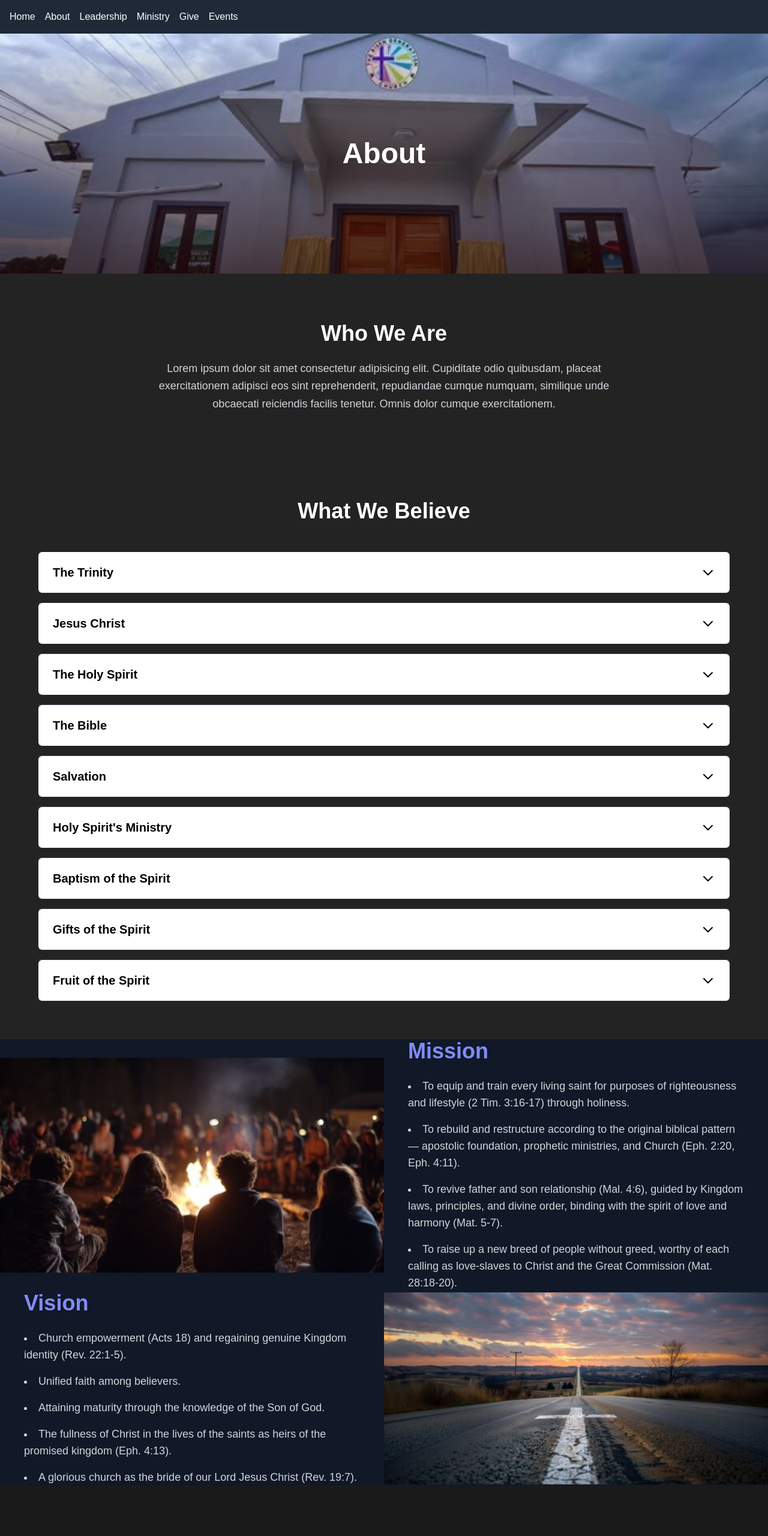
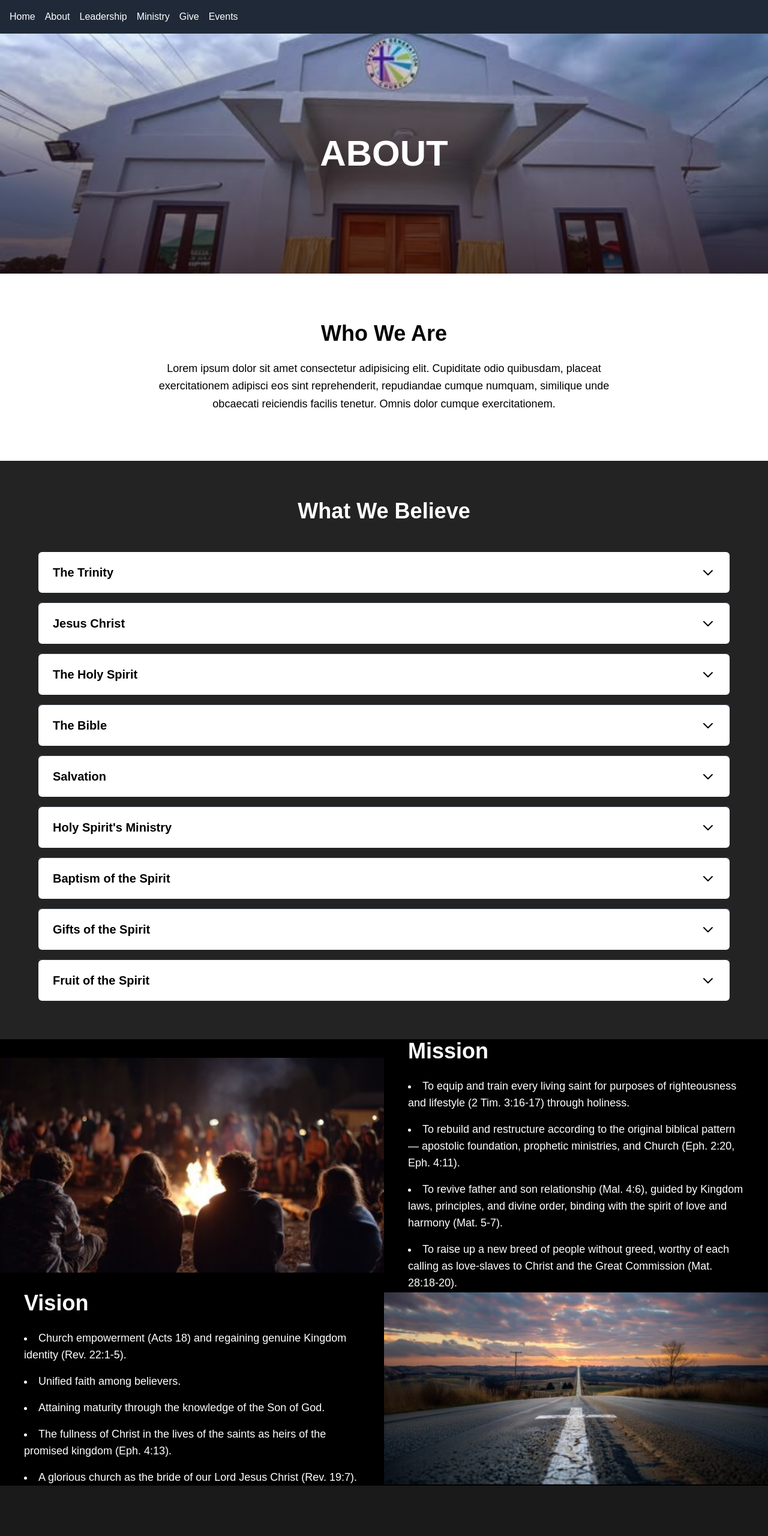
Before and after one commit to Je-ric/TRGC-Website, a React (Create React App) app: page /about in a window 1280 px wide. Shown: the top 2560 px of the page at 60% size. Built offline with nearby package versions, Linux system fonts and the light colour scheme.

Commit message:
Enhance HeaderBanner and About page styles; update Give page layout

```diff
--- a/src/Components/HeaderBanner.js
+++ b/src/Components/HeaderBanner.js
@@ -14,7 +14,7 @@ export default function HeaderBanner({ title, desc, image }) {
 
             {/* Content */}
             <div className="relative z-10 px-4">
-                <h1 className="text-4xl md:text-5xl font-bold text-white">
+                <h1 className="text-8xl md:text-6xl font-extrabold uppercase text-white">
                     {title}
                 </h1>
 
--- a/src/pages/about.js
+++ b/src/pages/about.js
@@ -59,10 +59,10 @@ export default function About() {
       />
 
 
-      <section className="bg-[#232323] py-20 px-6">
+      <section className="bg-white] py-20 px-6">
         <div className="max-w-6xl mx-auto text-center">
-          <h2 className="text-4xl font-bold text-white mb-6">Who We Are</h2>
-          <p className="text-gray-300 max-w-3xl mx-auto text-lg leading-relaxed">
+          <h2 className="text-4xl font-bold text-black mb-6">Who We Are</h2>
+          <p className="text-black max-w-3xl mx-auto text-lg leading-relaxed">
             Lorem ipsum dolor sit amet consectetur adipisicing elit. Cupiditate odio quibusdam, placeat exercitationem adipisci eos sint reprehenderit, repudiandae cumque numquam, similique unde obcaecati reiciendis facilis tenetur. Omnis dolor cumque exercitationem.
           </p>
         </div>
@@ -115,7 +115,7 @@ export default function About() {
 
       {/* ============================================================================================================================== */}
 
-      <section className="bg-gray-900">
+      <section className="bg-black text-white">
         {/* Mission */}
         <div className="flex flex-col md:flex-row items-center">
           <div className="md:w-1/2 flex justify-center">
@@ -127,8 +127,8 @@ export default function About() {
           </div>
 
           <div className="md:w-1/2 text-left space-y-6 px-10">
-            <h2 className="text-3xl md:text-4xl font-bold text-indigo-400">Mission</h2>
-            <ul className="text-gray-300 md:text-lg space-y-4 list-disc list-inside">
+            <h2 className="text-3xl md:text-4xl font-bold">Mission</h2>
+            <ul className="md:text-lg space-y-4 list-disc list-inside">
               <li>To equip and train every living saint for purposes of righteousness and lifestyle (2 Tim. 3:16-17) through holiness.</li>
               <li>To rebuild and restructure according to the original biblical pattern — apostolic foundation, prophetic ministries, and Church (Eph. 2:20, Eph. 4:11).</li>
               <li>To revive father and son relationship (Mal. 4:6), guided by Kingdom laws, principles, and divine order, binding with the spirit of love and harmony (Mat. 5-7).</li>
@@ -148,8 +148,8 @@ export default function About() {
           </div>
 
           <div className="md:w-1/2 text-left space-y-6 px-10">
-            <h2 className="text-3xl md:text-4xl font-bold text-indigo-400">Vision</h2>
-            <ul className="text-gray-300 md:text-lg space-y-4 list-disc list-inside">
+            <h2 className="text-3xl md:text-4xl font-bold">Vision</h2>
+            <ul className="md:text-lg space-y-4 list-disc list-inside">
               <li>Church empowerment (Acts 18) and regaining genuine Kingdom identity (Rev. 22:1-5).</li>
               <li>Unified faith among believers.</li>
               <li>Attaining maturity through the knowledge of the Son of God.</li>
--- a/src/pages/give.js
+++ b/src/pages/give.js
@@ -21,15 +21,6 @@ export default function Give() {
 
           {/* Tithes */}
           <div className="flex-1 min-w-[250px] p-6 rounded-2xl bg-white border border-gray-100 text-center">
-            <div className="flex flex-col items-center gap-3 mb-4">
-              <div className="p-3 rounded-full bg-indigo-50">
-                {/* Placeholder icon */}
-                <svg className="w-7 h-7 text-indigo-600" fill="currentColor" viewBox="0 0 24 24">
-                  <path d="M12 1L3 5v6c0 5 4 9 9 9s9-4 9-9V5l-9-4z" />
-                </svg>
-              </div>
-              <h3 className="text-xl font-semibold">Tithes</h3>
-            </div>
 
             <div className="space-y-1 text-gray-700">
               <p className="font-medium">When you tithe, you’re trusting God with your finances.</p>
```
